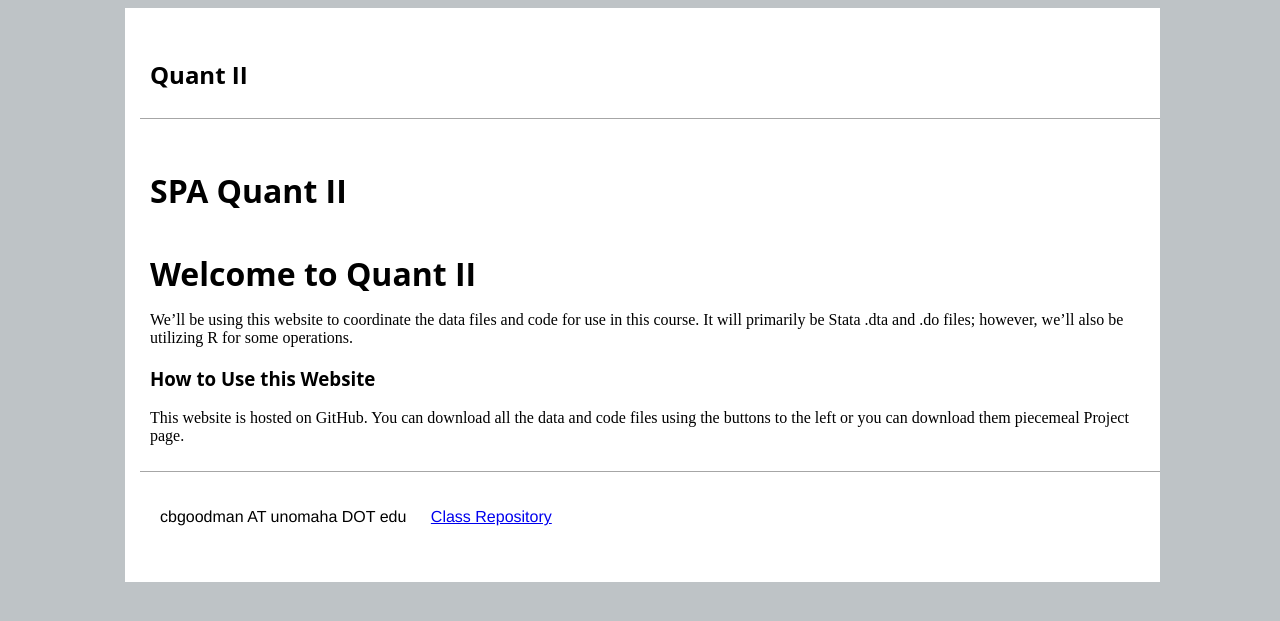
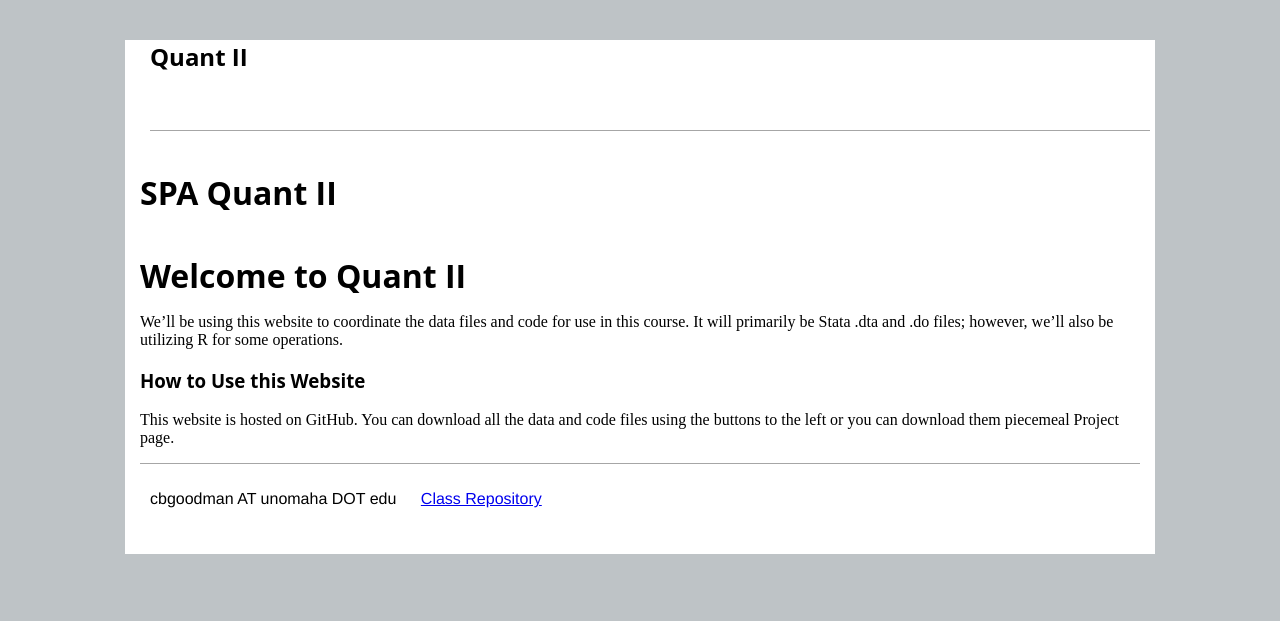
Before and after one commit to cbgoodman/uno-spa-quant-ii, a Jekyll site: the page built from index.md, in a window 1280 px wide. Shown: the top 621 px of the page. Built offline with Jekyll 4.4.1, drawn with Linux system fonts in a browser that asks for light colours.

Commit message:
Update main.css

```diff
--- a/css/main.css
+++ b/css/main.css
@@ -13,15 +13,16 @@
 	background-color: white;
 	width: 100%;
 	height: 90px;
-	margin: 0px;
-	padding: 10px;
+	margin-left: 10px;
+	margin-right: 10px;
+	padding: 0px;
 	border-bottom: 1px solid #A6A6A6;
 }
 
 div.content {
 	background-color: white;
 	width: 100%;
-	padding: 10px;
+	padding: 0px;
 	clear:both;
 }
 
@@ -30,7 +31,7 @@
 	width: 100%;
 	height: 90px;
 	margin: 0px;
-	padding: 10px;
+	padding: 0px;
 	border-top: 1px solid #A6A6A6;
 }
 
```
